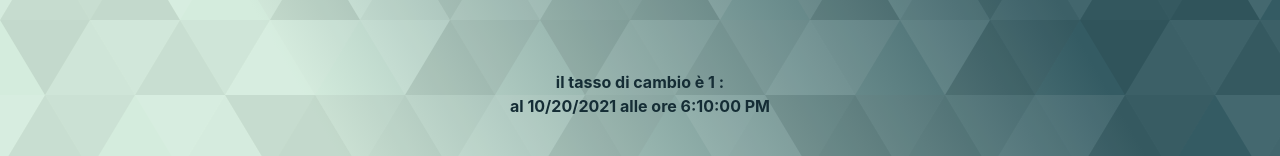
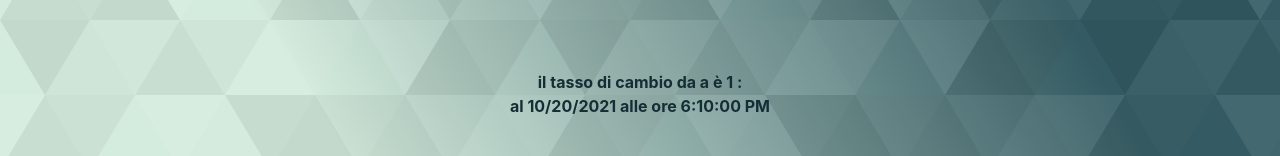
Before and after one commit to simone-perego/React-Stella-Bitcoin-Wallet, a React (Create React App) app: page / in a window 1280 px wide. Shown: the part 430-586 px from the top of the page. Built offline with nearby package versions, Linux system fonts and the light colour scheme; no server answers.

Commit message:
minor fixes

```diff
--- a/src/components/CurrencyChanger.js
+++ b/src/components/CurrencyChanger.js
@@ -82,7 +82,9 @@ function CurrencyChanger() {
         </select>
       </div>
       <div className="currencychg">
-        <strong>il tasso di cambio è 1 : {exchangeRate}</strong>
+        <strong>
+          il tasso di cambio da {fromCurr} a {toCurr} è 1 : {exchangeRate}
+        </strong>
         <strong>
           al {date} alle ore {time}
         </strong>
```
